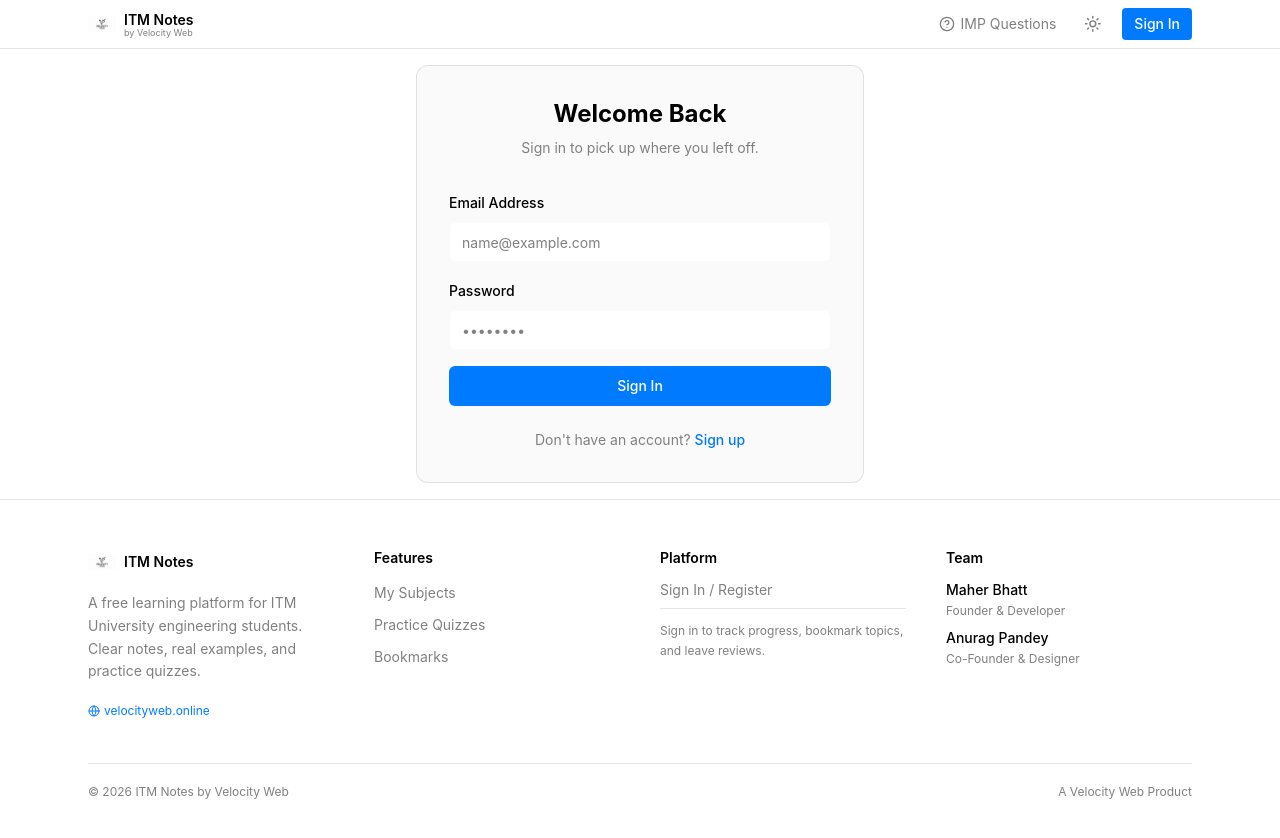
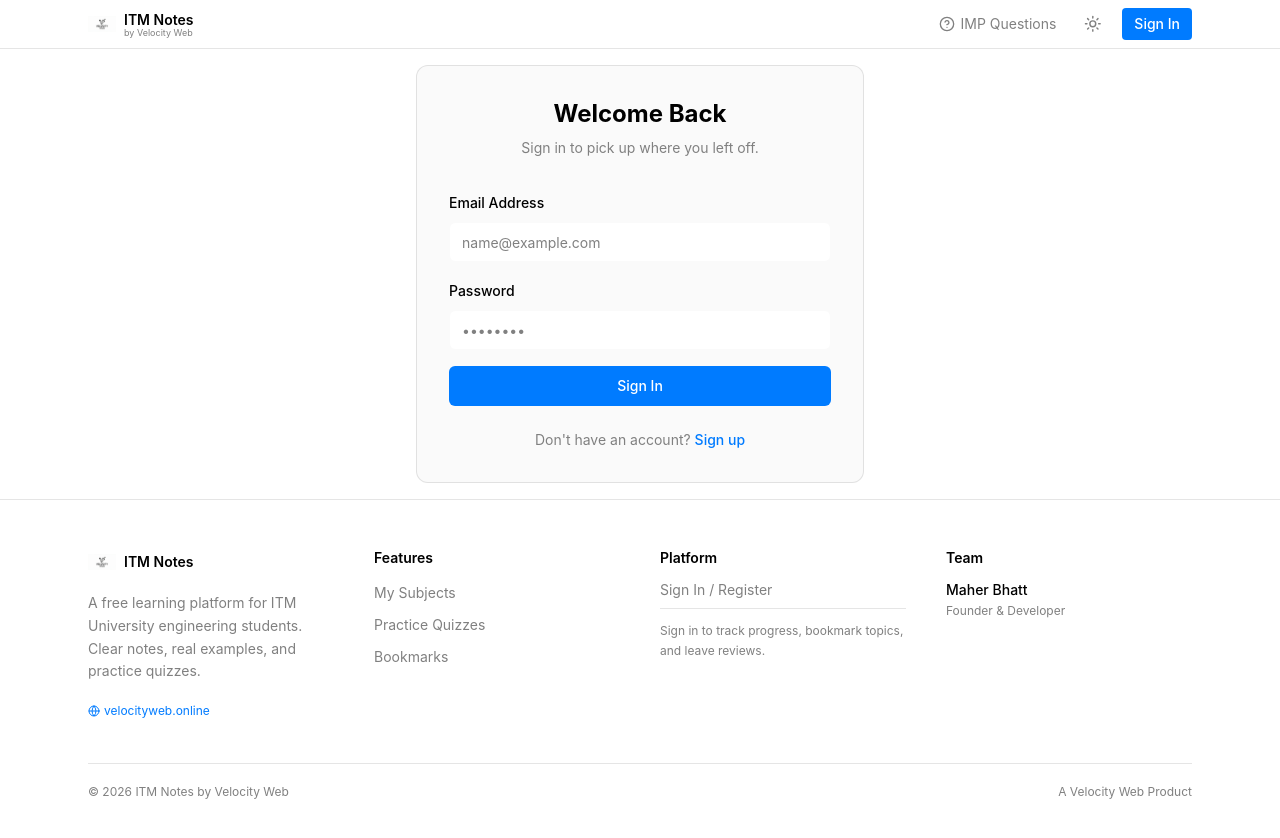
Before and after one commit to Maher-Bhatt/itm-notes-new, a React (Vite) app: page /auth in a window 1280 px wide. Shown: the top 838 px of the page. Built offline with nearby package versions, Linux system fonts and the light colour scheme; the HTML template or start-up script is replaced by a standard one.

Commit message:
fix: remove Anurag Pandey from footer

```diff
--- a/src/components/Footer.tsx
+++ b/src/components/Footer.tsx
@@ -74,10 +74,6 @@ export function Footer() {
                 <span className="font-medium text-foreground block">Maher Bhatt</span>
                 <span className="text-xs">Founder & Developer</span>
               </li>
-              <li>
-                <span className="font-medium text-foreground block">Anurag Pandey</span>
-                <span className="text-xs">Co-Founder & Designer</span>
-              </li>
             </ul>
           </div>
         </div>
```
